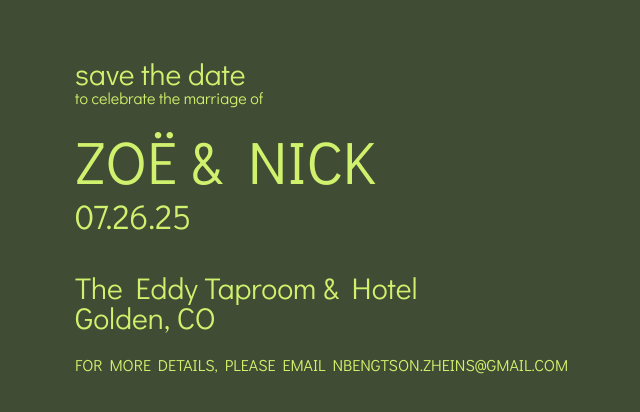
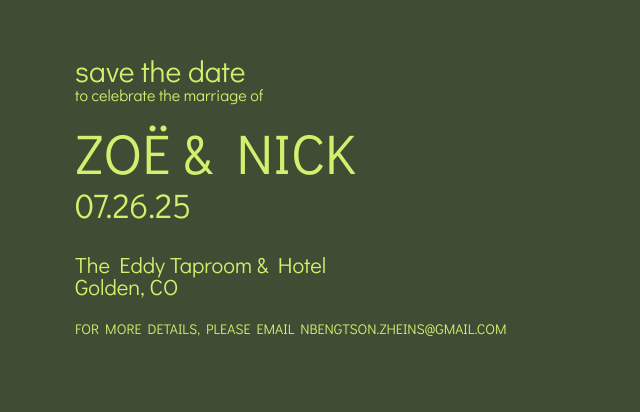
Before and after one commit to zoeheins/wedding-site, a React (Create React App) app: page / in a window 1280 px wide. Shown: the part 204-616 px from the top of the page, without its empty margins (53-693 px from the left). Built offline with nearby package versions, Linux system fonts and the light colour scheme.

Commit message:
font margin adjustments

```diff
--- a/src/App.css
+++ b/src/App.css
@@ -35,17 +35,20 @@
 
 body {
   margin: 0;
-
   -webkit-font-smoothing: antialiased;
 }
 
 .App {
   background-color: var(--bg);
-  min-height: 100vh;
+  min-height: 100dvh;
+  padding-left: 10%;
+  padding-right: 10%;
+
+  /* flex-box */
   display: flex;
   flex-direction: column;
+  justify-content: center;
   align-items: left;
-  justify-content: center;
 
   /* text */
   line-height: 1;
@@ -61,6 +64,7 @@ body {
   }
 
   #save-the-date {
+    margin-top: 0;
     font-size: 30px;
     margin-bottom: -20px;
   }
@@ -77,7 +81,7 @@ body {
 
   /* nick & zoe */
   h1 {
-   font-size: 60px;
+   font-size: 56px;
    font-weight: normal;
    margin-bottom: 0px;
    /* margin-top: 0px; */
@@ -89,13 +93,18 @@ body {
     margin-bottom: 0px;
   }
 
+  #location {
+    font-size: 22px;
+
+    a {
+      color: var(--text);
+      text-decoration: none;
+    }
+  }
+
+
   p#info {
     margin-top: 24px;
-    font-size: 16px;
-  }
-
-  a {
-    color: var(--text);
-    text-decoration: none;
+    font-size: 14px;
   }
 }
--- a/src/App.js
+++ b/src/App.js
@@ -34,12 +34,12 @@ function App() {
     },
   ];
 
-  const getColors = function(max) {
+  const getColors = function (max) {
     const i = Math.floor(Math.random() * max);
     const textColor = colors[i].text;
     const bgColor = colors[i].bg;
     return [textColor, bgColor];
-  }
+  };
 
   const [textColor, bgColor] = getColors(colors.length);
 
@@ -54,7 +54,7 @@ function App() {
         <h4 id="celebrate">to celebrate the marriage of</h4>
         <h1>ZOË & NICK</h1>
         <h4 id="date">07.26.25</h4>
-      <p>
+        <p id="location">
           <a href="https://www.theeddygolden.com/" style={style}>
             The Eddy Taproom & Hotel
           </a>
```
Lines whose indentation alone changed are shown as unchanged.
